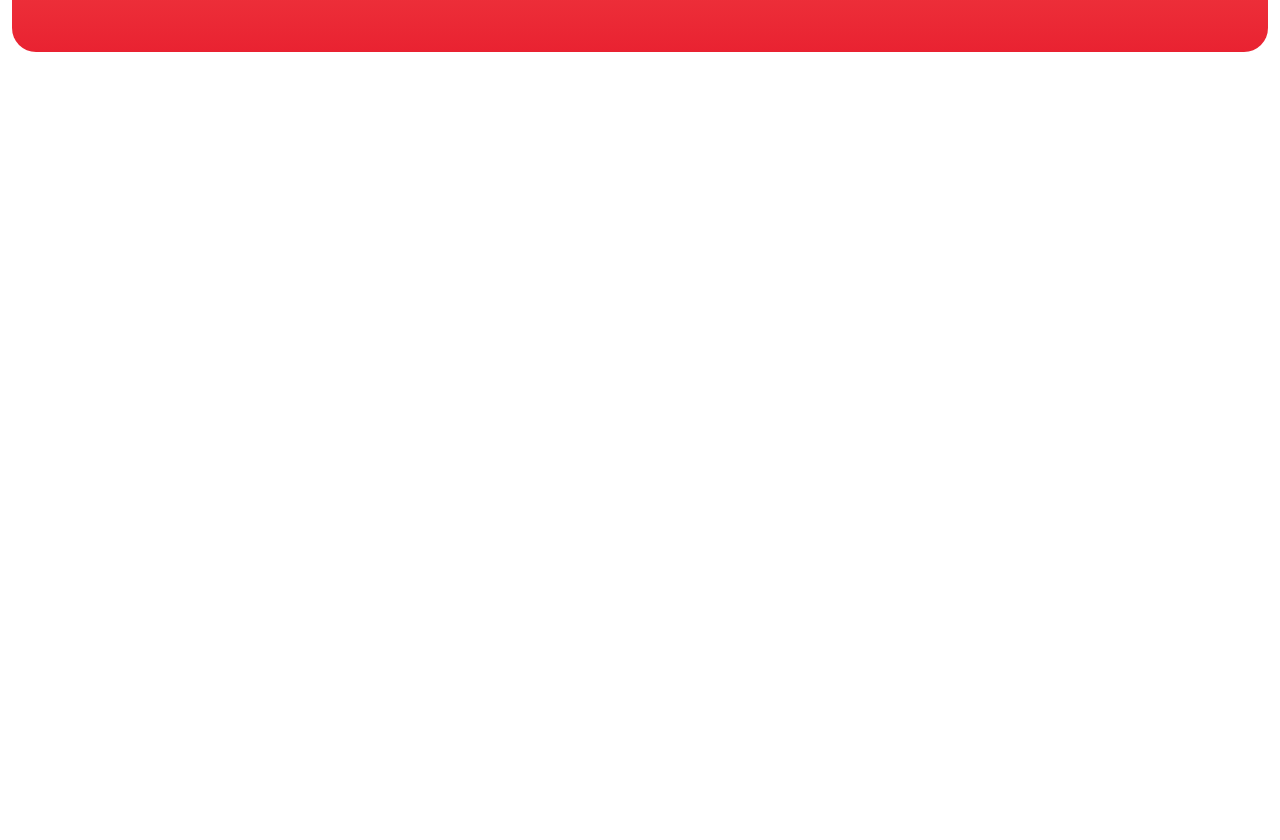
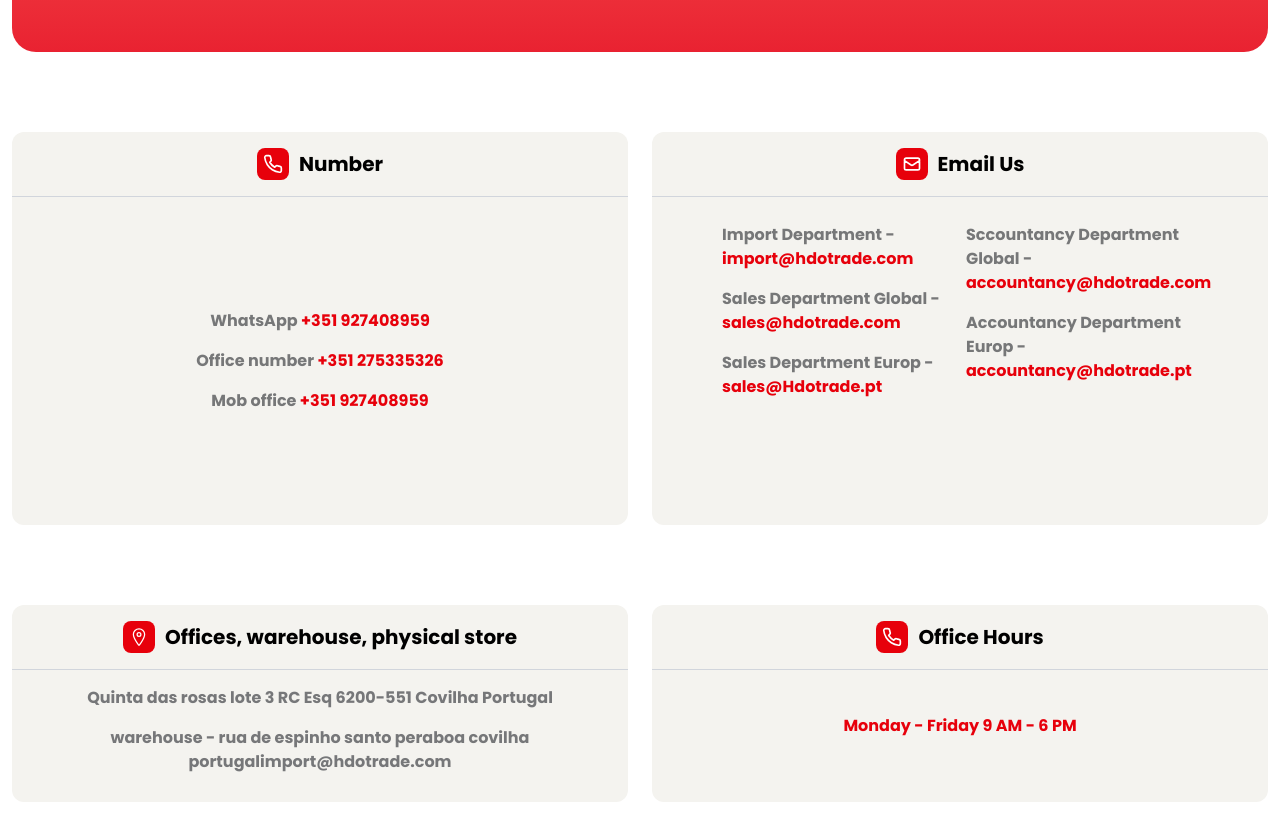
Before and after one commit to saim-alam1/new-app, a React (Vite) app: page / in a window 1280 px wide. Shown: the part 380-1220 px from the top of the page. Before the commit the page ends 800 px from the top, so only its background shows below. Built offline with nearby package versions, Linux system fonts and the light colour scheme.

Commit message:
Contact Page Second Part Cards

```diff
--- a/src/pages/ContactPage/ContactPage.jsx
+++ b/src/pages/ContactPage/ContactPage.jsx
@@ -1,3 +1,7 @@
+import { FiPhone } from "react-icons/fi";
+import { HiOutlineMail } from "react-icons/hi";
+import { IoLocationOutline } from "react-icons/io5";
+
 const ContactPage = () => {
   return (
     <div className="max-w-[1280px] mx-auto px-3">
@@ -23,6 +27,118 @@
             If you need help, don't hesitate to contact our support team!
           </h1>
         </div>
+
+        {/* Card Content */}
+        <div className="grid grid-cols-1 md:grid-cols-2 gap-6 mt-20">
+          {/* Card 1 */}
+          <div className="bg-[#f4f3ef] rounded-xl">
+            <div className="flex items-center justify-center gap-2.5 py-4 border-b border-gray-300">
+              <span className="bg-red-600 p-1.5 rounded-[8px]">
+                <FiPhone className="text-xl text-white" />
+              </span>
+              <p className="text-xl font-bold">Number</p>
+            </div>
+
+            <div className="flex flex-col items-center justify-center py-28 space-y-4 text-left">
+              <p className=" text-[16px] font-bold text-red-600">
+                <span className="text-[#767778]">WhatsApp</span> +351 927408959
+              </p>
+              <p className=" text-[16px] font-bold text-red-600">
+                <span className="text-[#767778]">Office number</span> +351
+                275335326
+              </p>
+              <p className=" text-[16px] font-bold text-red-600">
+                <span className="text-[#767778]">Mob office</span> +351
+                927408959
+              </p>
+            </div>
+          </div>
+
+          {/* Card 2 */}
+          <div className="bg-[#f4f3ef] rounded-xl">
+            <div className="flex items-center justify-center gap-2.5 py-4 border-b border-gray-300">
+              <span className="bg-red-600 p-1.5 rounded-[8px]">
+                <HiOutlineMail className="text-xl text-white" />
+              </span>
+              <p className="text-xl font-bold">Email Us</p>
+            </div>
+
+            <div className="grid grid-cols-2 gap-3 pt-[26px] px-[70px]">
+              {/* Side 1 */}
+              <div className="space-y-4">
+                <p className=" text-[16px] font-bold text-red-600">
+                  <span className="text-[#767778]">Import Department -</span>{" "}
+                  import@hdotrade.com
+                </p>
+                <p className=" text-[16px] font-bold text-red-600">
+                  <span className="text-[#767778]">
+                    Sales Department Global -
+                  </span>{" "}
+                  sales@hdotrade.com
+                </p>
+                <p className=" text-[16px] font-bold text-red-600">
+                  <span className="text-[#767778]">
+                    Sales Department Europ -
+                  </span>{" "}
+                  sales@Hdotrade.pt
+                </p>
+              </div>
+              {/* Side 2 */}
+              <div className="space-y-4">
+                <p className=" text-[16px] font-bold text-red-600">
+                  <span className="text-[#767778]">
+                    Sccountancy Department Global -
+                  </span>{" "}
+                  accountancy@hdotrade.com
+                </p>
+                <p className=" text-[16px] font-bold text-red-600">
+                  <span className="text-[#767778]">
+                    Accountancy Department Europ -
+                  </span>{" "}
+                  accountancy@hdotrade.pt
+                </p>
+              </div>
+            </div>
+          </div>
+        </div>
+        <div className="grid grid-cols-1 md:grid-cols-2 gap-6 mt-20">
+          {/* Side 1 */}
+          <div className="bg-[#f4f3ef] rounded-xl">
+            <div className="flex items-center justify-center gap-2.5 py-4 border-b border-gray-300">
+              <span className="bg-red-600 p-1.5 rounded-[8px]">
+                <IoLocationOutline className="text-xl text-white" />
+              </span>
+              <p className="text-xl font-bold">
+                Offices, warehouse, physical store
+              </p>
+            </div>
+
+            <div className="flex flex-col items-center justify-center pt-4 pb-7 space-y-4 text-center">
+              <p className="text-[16px] font-bold text-[#767779]">
+                Quinta das rosas lote 3 RC Esq 6200-551 Covilha Portugal
+              </p>
+              <p className="text-[16px] font-bold text-[#767779]">
+                warehouse - rua de espinho santo peraboa covilha <br />
+                portugalimport@hdotrade.com
+              </p>
+            </div>
+          </div>
+          {/* Side 2 */}
+          <div className="bg-[#f4f3ef] rounded-xl">
+            <div className="flex items-center justify-center gap-2.5 py-4 border-b border-gray-300">
+              <span className="bg-red-600 p-1.5 rounded-[8px]">
+                <FiPhone className="text-xl text-white" />
+              </span>
+              <p className="text-xl font-bold">Office Hours</p>
+            </div>
+
+            <div className="flex flex-col items-center justify-center text-center">
+              <p className="text-[16px] font-bold text-red-600 py-11">
+                Monday - Friday 9 AM - 6 PM
+              </p>
+            </div>
+          </div>
+        </div>
       </div>
     </div>
   );
```
